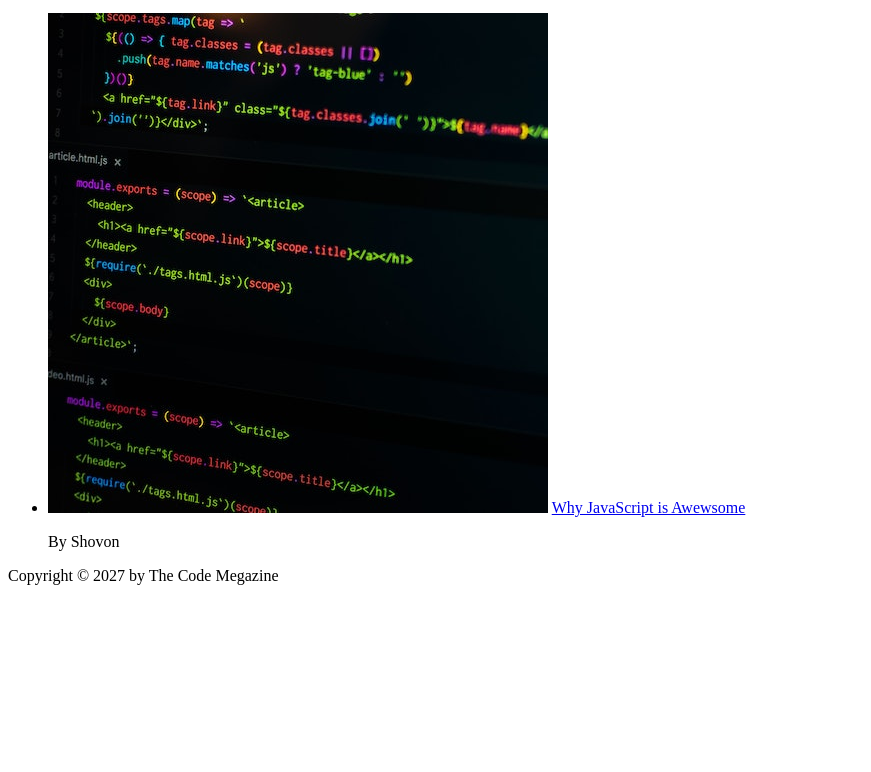
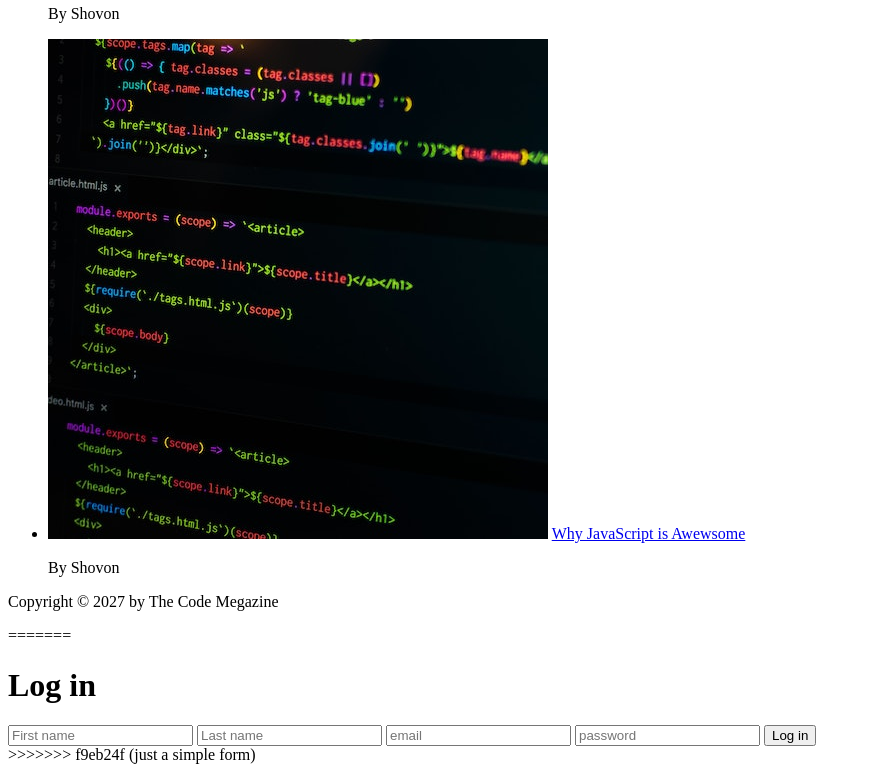
Before and after one commit to MernDevShovon/HTML-CSS, a plain HTML site: page index.html in a window 1280 px wide. Shown: the part 2443-3215 px from the top of the page, without its empty margins (0-871 px from the left). Before the commit the page ends 3044 px from the top, so only its background shows below. Drawn offline with Linux system fonts and the light colour scheme.

Commit message:
just a simple card

```diff
--- a/index.html
+++ b/index.html
@@ -3,6 +3,7 @@
 <head>
     <meta charset="UTF-8">
     <meta name="viewport" content="width=device-width, initial-scale=1.0">
+<<<<<<< HEAD
     <title>The code megazine</title>
 </head>
 <body>
@@ -59,5 +60,21 @@
     <p>Copyright &copy; 2027 by The Code Megazine</p>
 
 
+=======
+    <title>Card</title>
+    <link rel="stylesheet" href="style.css">
+</head>
+<body>
+    <div class="card">
+        <h1>Log in</h1>
+        <form>
+            <input type="text" placeholder="First name">
+            <input type="text" placeholder="Last name">
+            <input type="email" placeholder="email">
+            <input type="password" placeholder="password">
+            <button type="submit">Log in</button>
+        </form>
+    </div>
+>>>>>>> f9eb24f (just a simple form)
 </body>
 </html>
```
